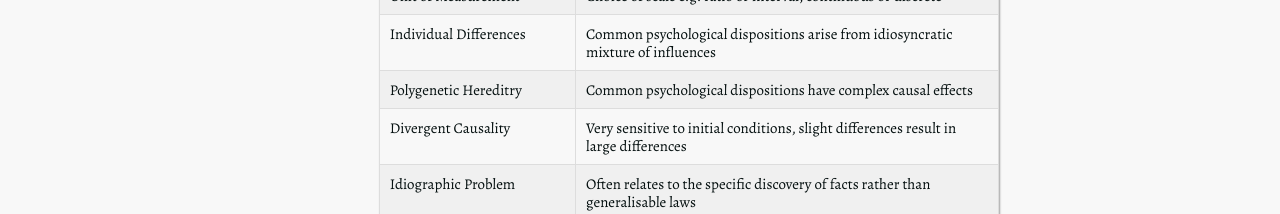
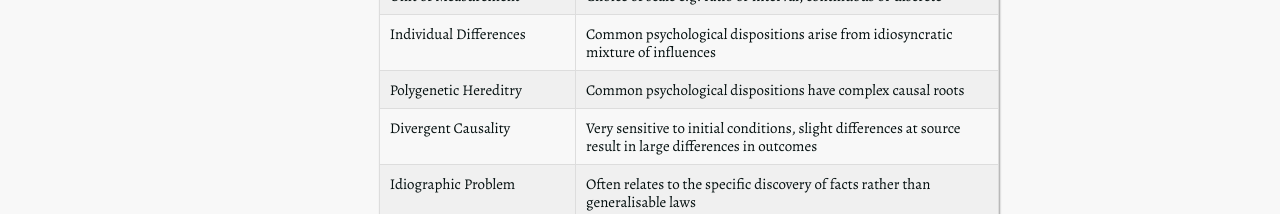
Before and after one commit to NathanielF/old_github_io_site, a plain HTML site: page post/theoretical_risks_meehl/index.html in a window 1280 px wide. Shown: the part 583-797 px from the top of the page. Drawn offline with nearby package versions, Linux system fonts and the light colour scheme; some packages are replaced by stand-ins of ours.

Commit message:
rebuilding site Sat Jan 23 00:00:01 GMT 2021

```diff
--- a/post/theoretical_risks_meehl/index.html
+++ b/post/theoretical_risks_meehl/index.html
@@ -146,12 +146,12 @@
 
 <tr>
 <td>Polygenetic Hereditry</td>
-<td>Common psychological dispositions have complex causal effects</td>
+<td>Common psychological dispositions have complex causal roots</td>
 </tr>
 
 <tr>
 <td>Divergent Causality</td>
-<td>Very sensitive to initial conditions, slight differences result in large differences</td>
+<td>Very sensitive to initial conditions, slight differences at source result in large differences in outcomes</td>
 </tr>
 
 <tr>
```
